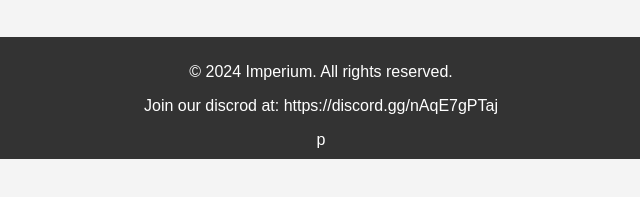
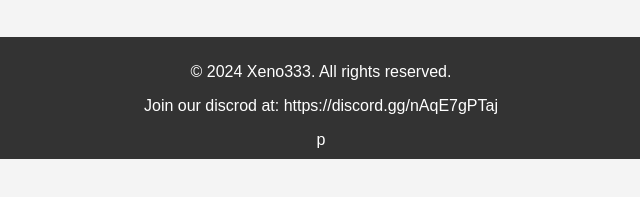
Before and after one commit to Xeno333/Imperium-site, a plain HTML site: page index.html in a window 1280 px wide. Shown: the part 505-702 px from the top of the page, 319-959 px from the left. Drawn offline with Linux system fonts and the light colour scheme.

Commit message:
Update index.html

```diff
--- a/index.html
+++ b/index.html
@@ -66,7 +66,7 @@
     </main>
 
     <footer class="footer">
-        <p>&copy; 2024 Imperium. All rights reserved.</p>
+        <p>&copy; 2024 Xeno333. All rights reserved.</p>
         <p>Join our discrod at: https://discord.gg/nAqE7gPTaj</p>p
     </footer>
 </body>
```
